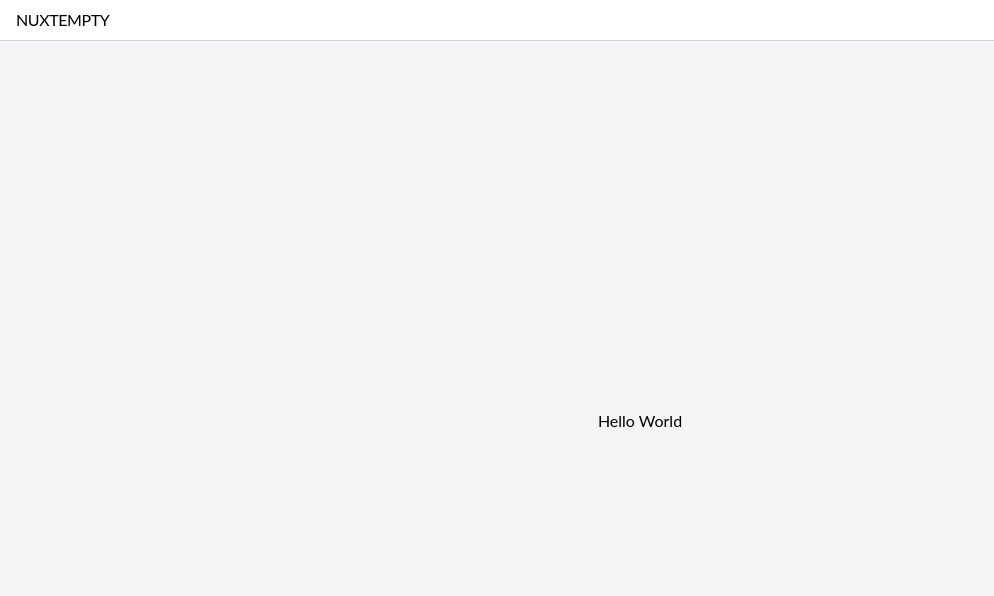
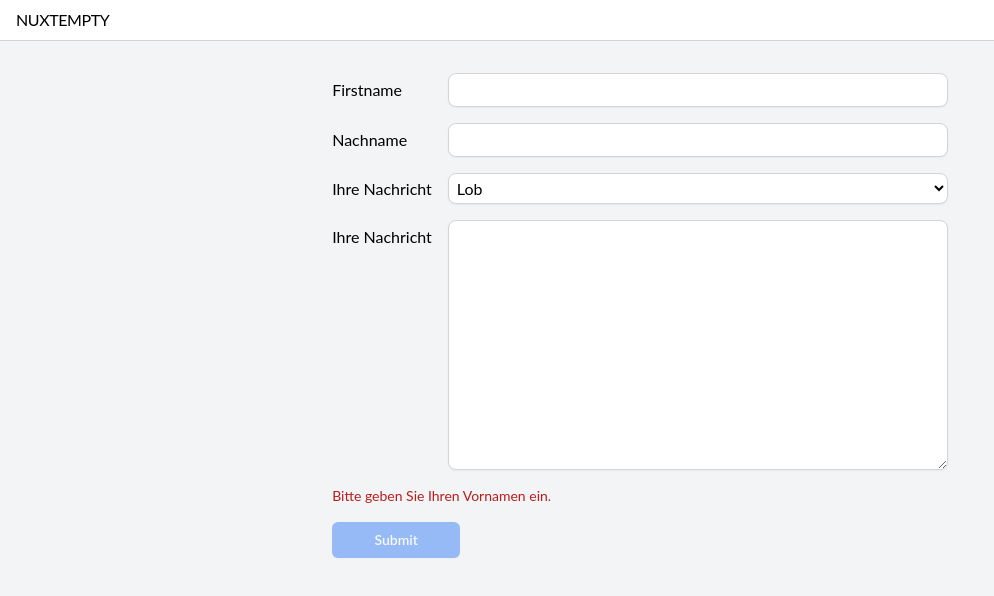
Before and after one commit to srutz/nuxtempty, a Nuxt app: page / in a window 1280 px wide. Shown: the top 596 px of the page, without its empty margins (0-994 px from the left). Built offline with nearby package versions, Linux system fonts and the light colour scheme.

Commit message:
formaction

```diff
--- a/assets/css/style.css
+++ b/assets/css/style.css
@@ -24,13 +24,16 @@ button,
 }
 
 textarea {
-    @apply font-mono border border-gray-300 rounded-lg focus:outline-none focus:ring-2 focus:ring-blue-500 focus:border-transparent shadow-sm;
+    @apply p-1 border border-gray-300 rounded-lg focus:outline-none focus:ring-2 focus:ring-blue-500 focus:border-transparent shadow-sm;
 }
 
 input {
-    @apply border border-gray-300 rounded-lg focus:outline-none focus:ring-2 focus:ring-blue-500 focus:border-transparent shadow-sm;
+    @apply p-1 border border-gray-300 rounded-lg focus:outline-none focus:ring-2 focus:ring-blue-500 focus:border-transparent shadow-sm;
 }
 
+select {
+    @apply p-1 bg-white border border-gray-300 rounded-lg focus:outline-none focus:ring-2 focus:ring-blue-500 focus:border-transparent shadow-sm;
+}
 
 a:hover {
     text-decoration: underline;
@@ -47,7 +50,6 @@ a:hover {
     opacity: 0;
     transform: translateY(20px);
 }
-
 
 @keyframes moveaway {
     0% {
--- a/pages/index.vue
+++ b/pages/index.vue
@@ -1,5 +1,90 @@
 <template>
-    <div class="grow h-1 flex flex-col items-center justify-center overflow-hidden">
-        <div>Hello World</div>
+    <div class="grow h-1 flex flex-col items-center overflow-hidden pt-8">
+        <div v-if="fetchStatus === 'loading'">
+            <div>Loading...</div>
+        </div>
+        <form v-else @submit.prevent="submitForm" class="flex flex-col gap-4 items-start">
+            <div class="grid grid-cols-[auto_1fr] gap-4 items-baseline">
+                <div for="firstname">Firstname</div>
+                <input id="firstname" v-model="form.firstname" type="text" />
+                <div for="lastname">Nachname</div>
+                <input id="lastname" v-model="form.lastname" type="text" />
+                <div for="message">Ihre Nachricht</div>
+                <select id="category" v-model="form.category">
+                    <option value="compliment">Lob</option>
+                    <option value="complain">Beschwerde</option>
+                    <option value="suggestion">Vorschlag</option>
+                </select>
+                <div for="message">Ihre Nachricht</div>
+                <textarea class="w-[500px]" id="message" v-model="form.message" type="text" rows="10"/>
+            </div>
+            <Transition name="bounce">
+                <div v-if="warning.length > 0" class="text-sm text-red-700">
+                    {{ warning }}
+                </div>
+            </Transition>
+            <button type="submit" :disabled="warning.length > 0">Submit</button>
+        </form>
     </div>
 </template>
+<script setup lang="ts">
+
+import type { AsyncDataRequestStatus } from '#app'
+
+
+
+export type FeedbackCategory = 'compliment' | 'complain' | 'suggestion'
+
+export type Feedback = {
+    firstname: string
+    lastname: string
+    message: string
+    category: FeedbackCategory
+}
+
+const form = ref({
+    firstname: '',
+    lastname: '',
+    message: '',
+    category: 'compliment' as FeedbackCategory,
+} satisfies Feedback)
+
+const warning = ref("")
+
+watchEffect(() => {
+    warning.value = ""
+    if (form.value.firstname.length < 1) {
+        warning.value = "Bitte geben Sie Ihren Vornamen ein."
+    } else if (form.value.lastname.length < 1) {
+        warning.value = "Bitte geben Sie Ihren Nachnamen ein."
+    } else if (form.value.message.length < 1) {
+        warning.value = "Bitte geben Sie Ihre Nachricht ein."
+    }
+})
+
+const fetchStatus = ref<AsyncDataRequestStatus>('idle')
+
+const submitForm = async () => {
+    try {
+        const { data, status, error, refresh, clear } = await useFetch('/api/saveform', {
+            method: 'POST',
+            body: form.value,
+        })
+        watchEffect(() => {
+            fetchStatus.value = status.value
+        })
+        console.log("data", toRaw(unref(data)))
+        form.value = {
+            firstname: '',
+            lastname: '',
+            message: '',
+            category: 'compliment' as FeedbackCategory,
+        }
+    } catch (e) {
+        const error = e as any
+        console.error(error.message || 'Failed to submit the form.')
+    }
+}
+
+
+</script>
```
Also changed, not shown: 1 other file (tests, documents, lock files or other folders).
